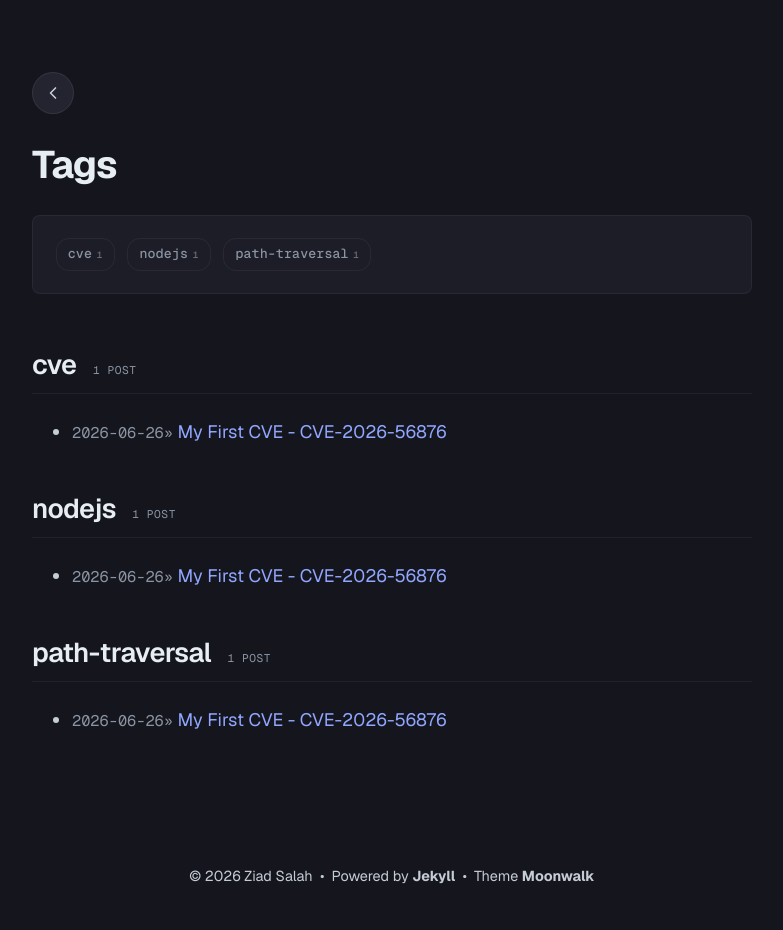
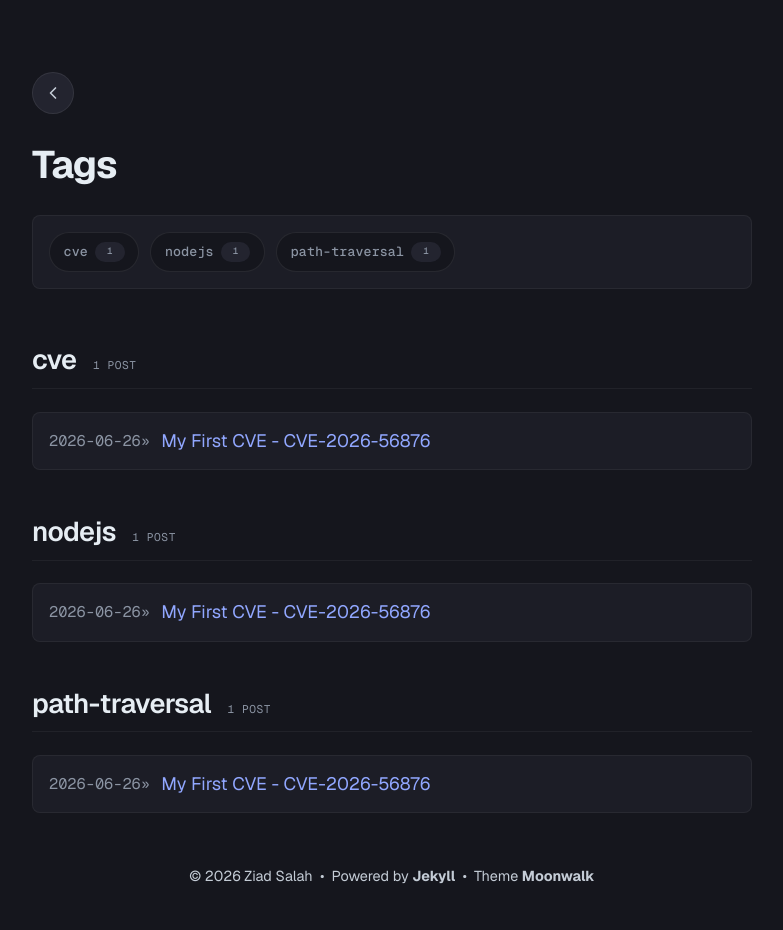
Before and after one commit to ziad626/ziad686-blog, a Jekyll site: the page built from tags.html, in a window 1280 px wide. Shown: the whole page, without its empty margins (248-1031 px from the left). Built offline with Jekyll 4.4.1, drawn with Linux system fonts in a browser that asks for light colours; before the commit the page ends 900 px from its top, so only the background shows below that.

Commit message:
Enhance styles for tag cloud and post sections
Added styles for tag cloud and post list items.

```diff
--- a/assets/css/main.scss
+++ b/assets/css/main.scss
@@ -17,3 +17,54 @@
   padding: 0.75rem 1rem;
   background: var(--bg);
 }
+
+
+/* Tag page: separated rounded tags and readable post cards. */
+.tag-cloud {
+  gap: 0.7rem;
+  padding: 1rem;
+}
+
+.tag-cloud .tag-cloud-item {
+  align-items: center;
+  gap: 0.45rem;
+  margin: 0;
+  padding: 0.5rem 0.85rem;
+  background: var(--bg);
+  border: 1px solid var(--border);
+  border-radius: 999px;
+}
+
+.tag-cloud .tag-count {
+  display: inline-flex;
+  align-items: center;
+  justify-content: center;
+  min-width: 1.25rem;
+  height: 1.25rem;
+  padding: 0 0.3rem;
+  color: var(--text-secondary);
+  background: var(--bg-secondary);
+  border-radius: 999px;
+  opacity: 1;
+}
+
+.tag-section ul {
+  margin: 0.9rem 0 0;
+  padding: 0;
+  list-style: none;
+}
+
+.tag-section .post-list-item {
+  display: flex;
+  align-items: center;
+  gap: 0.7rem;
+  margin: 0;
+  padding: 0.8rem 1rem;
+  background: var(--bg-subtle);
+  border: 1px solid var(--border-subtle);
+  border-radius: var(--radius-md);
+}
+
+.tag-section .post-list-item a {
+  color: var(--links);
+}
```
